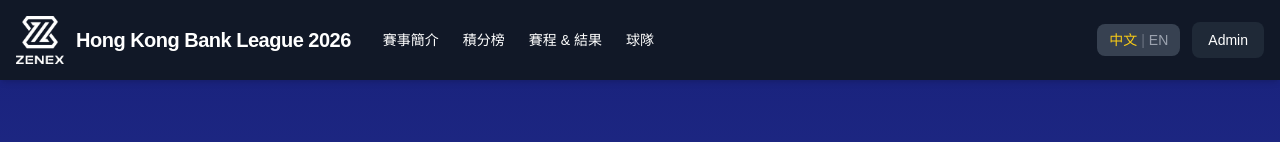
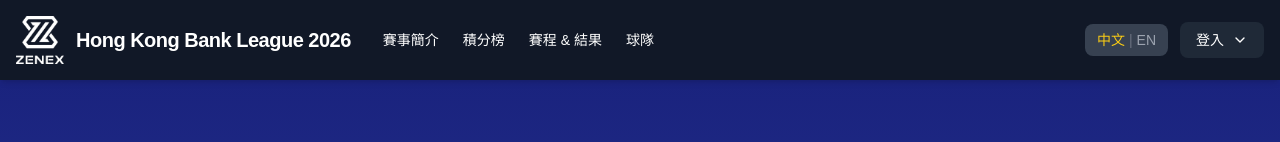
Before and after one commit to clawdfelix-ship-it/football-league-system, a Next.js app: page / in a window 1280 px wide. Shown: the top 142 px of the page. Built offline with nearby package versions, Linux system fonts and the light colour scheme; no server answers; the database is empty.

Commit message:
Update Navbar with bilingual Login dropdown

```diff
--- a/components/Navbar.tsx
+++ b/components/Navbar.tsx
@@ -1,12 +1,15 @@
 'use client';
 
+import { useState } from 'react';
 import Link from 'next/link';
 import Image from 'next/image';
 import LanguageToggle from './LanguageToggle';
 import { useLanguage } from '@/context/LanguageContext';
 
 export default function Navbar() {
-  const { t } = useLanguage();
+  const { t, language } = useLanguage();
+  const isZh = language === 'zh';
+  const [isAdminMenuOpen, setIsAdminMenuOpen] = useState(false);
 
   return (
     <nav className="bg-gray-900 text-white p-4 shadow-md sticky top-0 z-50">
@@ -44,9 +47,40 @@ export default function Navbar() {
         <div>
           <div className="flex items-center gap-3">
             <LanguageToggle />
-            <Link href="/admin" className="text-sm font-medium bg-gray-800 hover:bg-gray-700 px-4 py-2 rounded-lg transition-colors">
-              Admin
-            </Link>
+
+            {/* Admin Dropdown */}
+            <div className="relative">
+              <button
+                onClick={() => setIsAdminMenuOpen(!isAdminMenuOpen)}
+                onBlur={() => setTimeout(() => setIsAdminMenuOpen(false), 200)}
+                className="text-sm font-medium bg-gray-800 hover:bg-gray-700 px-4 py-2 rounded-lg transition-colors flex items-center gap-2"
+              >
+                {t('登入', 'Login')}
+                <svg xmlns="http://www.w3.org/2000/svg" width="16" height="16" viewBox="0 0 24 24" fill="none" stroke="currentColor" strokeWidth="2" strokeLinecap="round" strokeLinejoin="round" className={`transition-transform ${isAdminMenuOpen ? 'rotate-180' : ''}`}>
+                  <path d="m6 9 6 6 6-6"/>
+                </svg>
+              </button>
+
+              {isAdminMenuOpen && (
+                <div className="absolute right-0 mt-2 w-48 bg-white rounded-lg shadow-xl overflow-hidden z-50 py-1 border border-gray-100">
+                  <Link
+                    href="/admin"
+                    className="block px-4 py-3 text-sm text-gray-700 hover:bg-gray-50 hover:text-blue-600 border-b border-gray-100"
+                  >
+                    <div className="font-bold">{t('球隊領隊', 'Team Manager')}</div>
+                    <div className="text-xs text-gray-500 mt-0.5">{t('管理球隊資料', 'Manage Team Data')}</div>
+                  </Link>
+                  <Link
+                    href="/admin"
+                    className="block px-4 py-3 text-sm text-gray-700 hover:bg-gray-50 hover:text-blue-600"
+                  >
+                    <div className="font-bold">{t('賽事總管', 'League Admin')}</div>
+                    <div className="text-xs text-gray-500 mt-0.5">{t('管理賽程及結果', 'Manage League')}</div>
+                  </Link>
+                </div>
+              )}
+            </div>
+
           </div>
         </div>
       </div>
```
